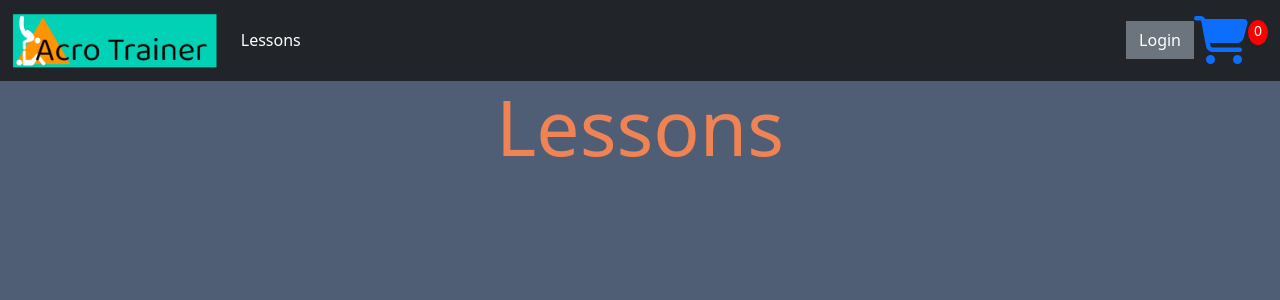
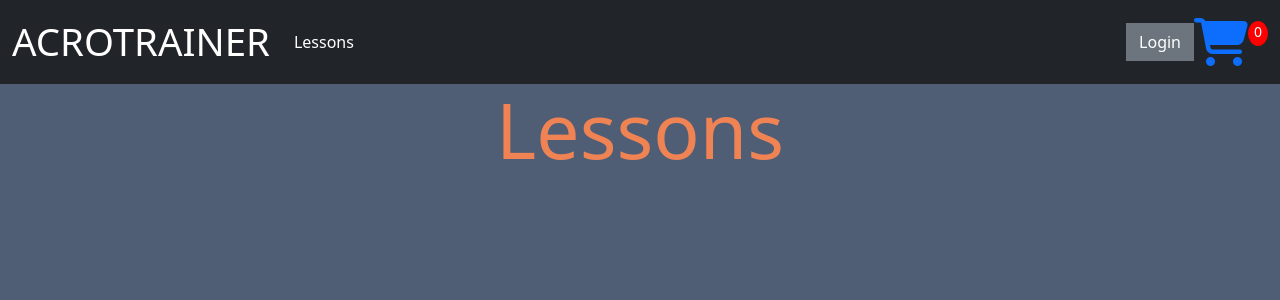
Before and after one commit to iggy18/acrotrainer_website, a Django app: page / in a window 1280 px wide. Shown: the top 300 px of the page. Run offline with Django 3.2, Linux system fonts and the light colour scheme; data that the repository does not hold is empty; parts of the project's set-up code (start-up, migrations or seed data) failed here and were passed over; some libraries are stand-ins or nearby versions.

Commit message:
couldn't load logo from static replaced with text

```diff
--- a/acrotrainer/templates/store/main.html
+++ b/acrotrainer/templates/store/main.html
@@ -55,7 +55,7 @@
 
 <nav class="navbar navbar-expand-lg navbar-dark bg-dark">
   <div class="container-fluid">
-    <a class="navbar-brand" href="{% url 'store' %}"><img id="logo" src={% static 'images/logo.png' %}/></a>
+    <a class="navbar-brand" href="{% url 'store' %}">ACROTRAINER</a>
     <button class="navbar-toggler" type="button" data-bs-toggle="collapse" data-bs-target="#navbarSupportedContent" aria-controls="navbarSupportedContent" aria-expanded="false" aria-label="Toggle navigation">
       <span class="navbar-toggler-icon"></span>
     </button>
--- a/static/css/base.css
+++ b/static/css/base.css
@@ -6,6 +6,10 @@ mandarin: #ef8354ff; */
 
 body{
 	background-color: #4f5d75ff;
+}
+
+.navbar-brand{
+	font-size: 3vw;
 }
 
 .thumbnail{
```
